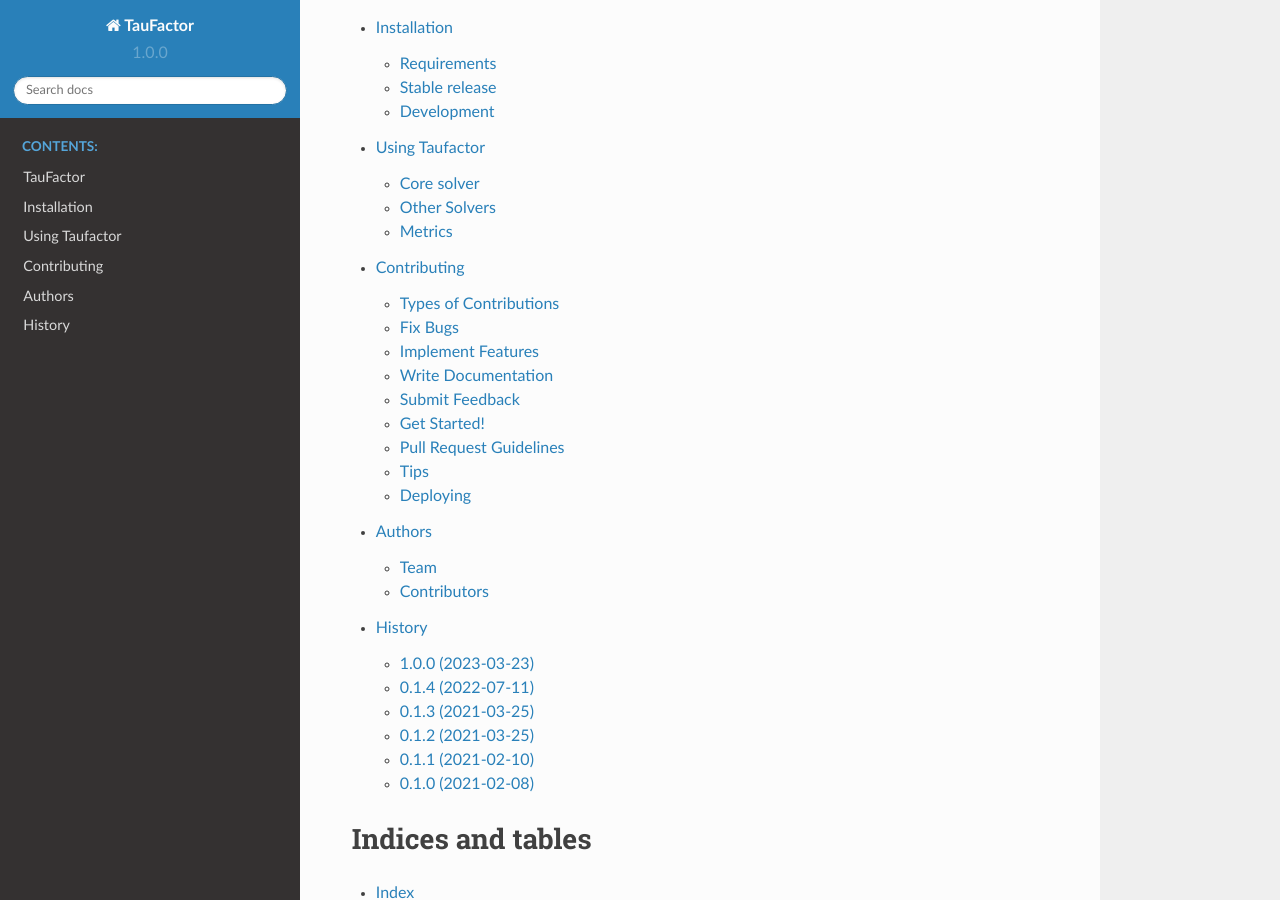
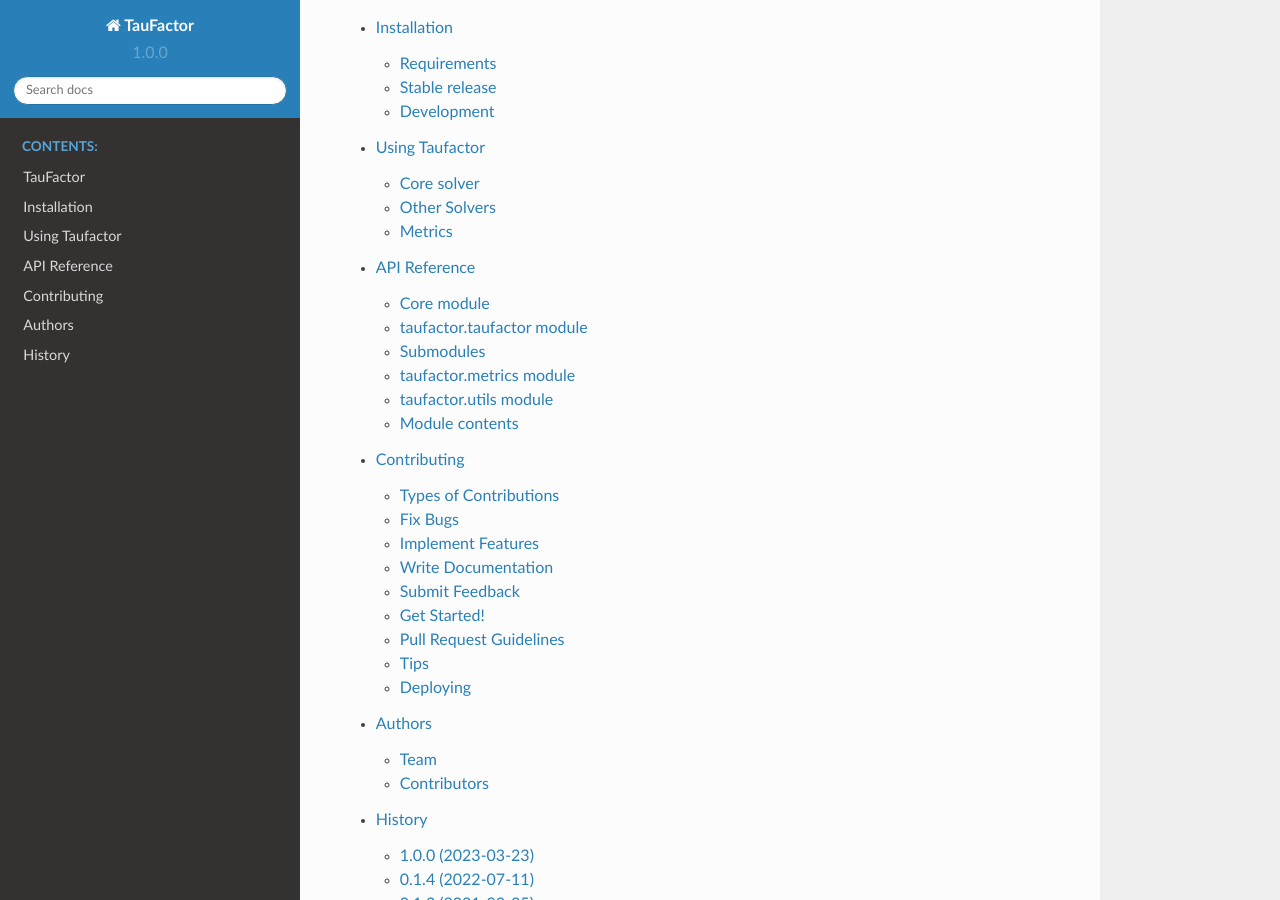
Before and after one commit to tldr-group/taufactor, a Sphinx documentation site: the page built from docs/index.rst, in a window 1280 px wide and 900 px high, scrolled down 360 px. Built offline with Sphinx 7.4.7 and the Read the Docs theme 2.0.0, drawn with Linux system fonts in a browser that asks for light colours.

Commit message:
Add docstring API reference to docs

```diff
--- a/docs/index.rst
+++ b/docs/index.rst
@@ -8,6 +8,7 @@
    readme
    installation
    usage
+   taufactor
    contributing
    authors
    history
--- /dev/null
+++ b/docs/taufactor.rst
@@ -0,0 +1,40 @@
+API Reference
+=================
+
+Core module
+-----------
+
+taufactor.taufactor module
+--------------------------
+
+.. automodule:: taufactor.taufactor
+   :members:
+   :undoc-members:
+   :show-inheritance:
+
+Submodules
+----------
+
+taufactor.metrics module
+------------------------
+
+.. automodule:: taufactor.metrics
+   :members:
+   :undoc-members:
+   :show-inheritance:
+
+taufactor.utils module
+----------------------
+
+.. automodule:: taufactor.utils
+   :members:
+   :undoc-members:
+   :show-inheritance:
+
+Module contents
+---------------
+
+.. automodule:: taufactor
+   :members:
+   :undoc-members:
+   :show-inheritance:
```
Also changed, not shown: docs/usage.md (+1 -1 lines).
